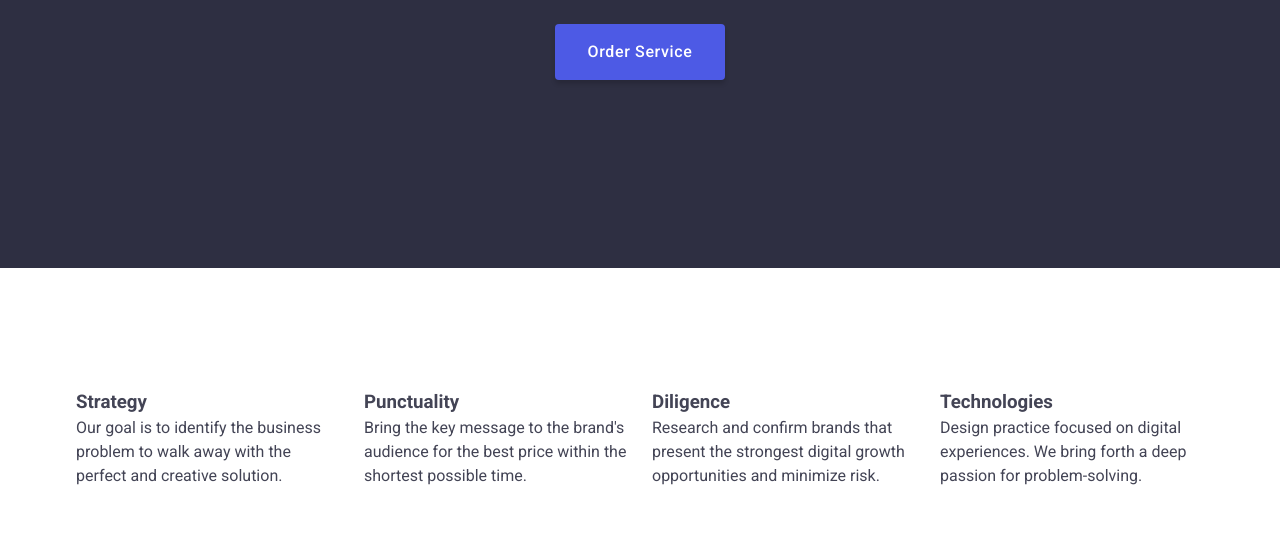
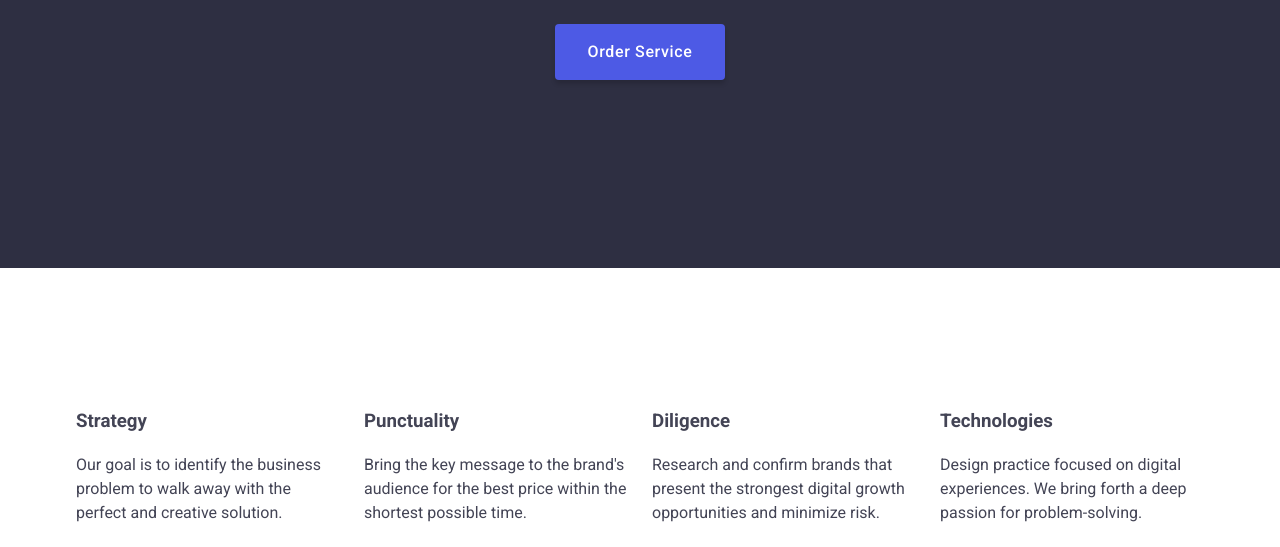
Before and after one commit to Pavluk-Sasha3443/goit-markup-hw-03, a plain HTML site: page index.html in a window 1280 px wide. Shown: the part 405-952 px from the top of the page. Drawn offline with nearby package versions, Linux system fonts and the light colour scheme.

Commit message:
index.html file

```diff
--- a/css/styles.css
+++ b/css/styles.css
@@ -11,10 +11,10 @@ h3,
 h4,
 h5,
 h6 {
-  margin: 0;
+  margin: 8;
 }
 p {
-  margin: 0;
+  margin: 8;
 }
 img {
   display: block;
```
Also changed, not shown: 1 other file.
